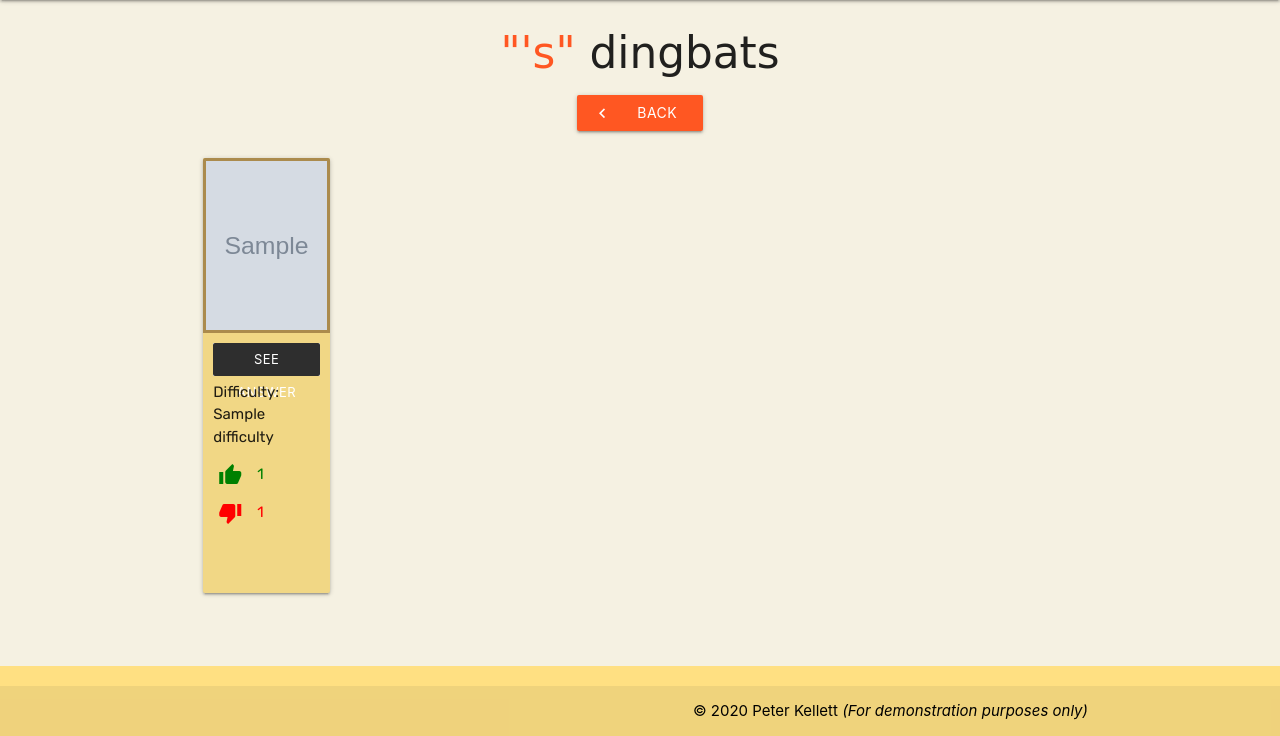
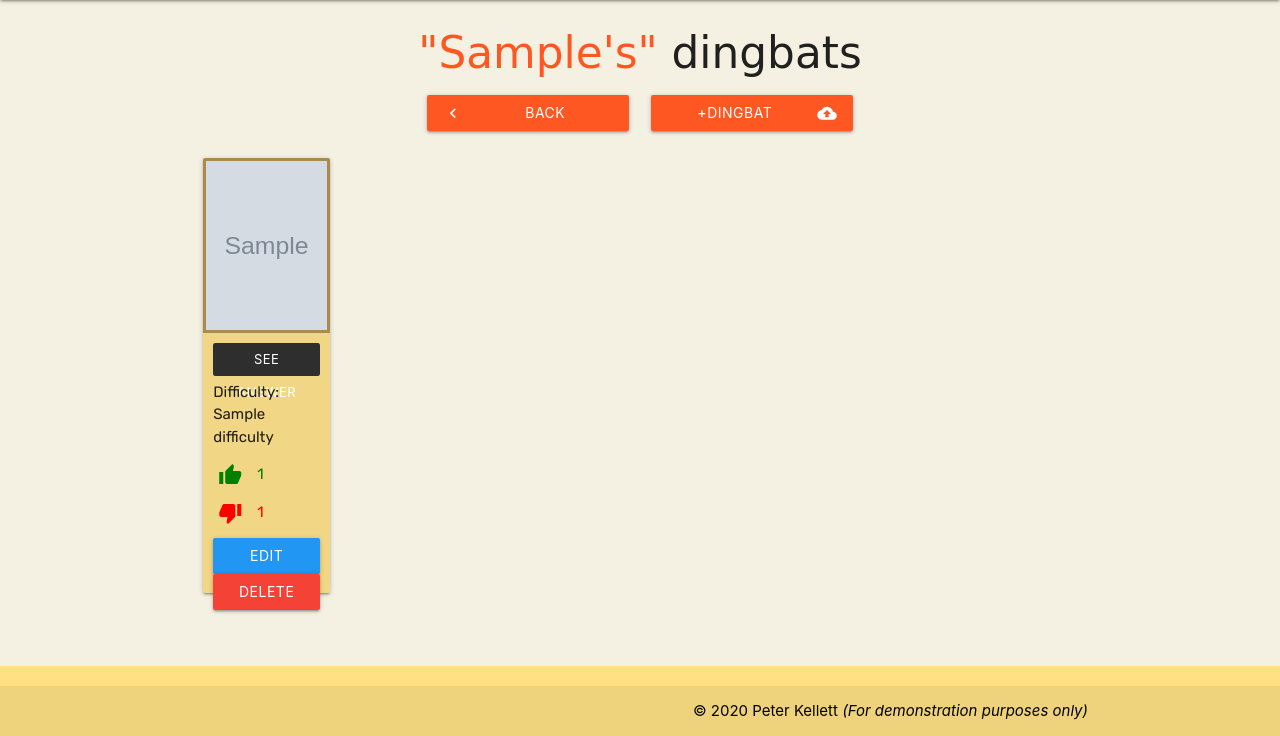
Before and after one commit to PeterKellett/project-3, a Flask app: template templates/my-dingbats.html in a window 1280 px wide. Shown: the part 64-800 px from the top of the page. Run offline with Flask 2, Linux system fonts and the light colour scheme; the visitor is signed in with stand-in values (Sample User, id 1); the template is opened without the code that fills it: most values are stand-ins (such as "Sample title", 1, 10 or a date in 2020); grey boxes marked "Sample" are stand-in pictures; some libraries are stand-ins or nearby versions.

Commit message:
Refactored code.

```diff
--- a/templates/my-dingbats.html
+++ b/templates/my-dingbats.html
@@ -2,21 +2,31 @@
 <html lang="en">
   {% extends 'base.html' %} {% block content %}
   <section class="container">
-	<h3 class="intro"><span>"{{user["username"].title()}}'s"</span> dingbats</h3>
+    <h3 class="intro">
+      <span>"{{contributer["username"].title()}}'s"</span> dingbats
+    </h3>
     <div class="row center-align">
-		{% if user["_id"] == session["id"] %}
+      {% if contributer["_id"] == session["id"] %}
       <div class="col s6 m4 offset-m2 l3 offset-l3">
-			<a href="{{url_for('browse', browse_category='All')}}"
-				class="deep-orange btn"><i class="material-icons left">chevron_left</i>Back</a>
+        <a
+          href="{{url_for('browse', browse_category='All')}}"
+          class="deep-orange btn"
+          ><i class="material-icons left">chevron_left</i>Back</a
+        >
       </div>
       <div class="col s6 m4 l3">
-			<a href="{{url_for('upload_dingbat')}}"
-				class="deep-orange btn"><i class="material-icons right">cloud_upload</i><strong>+</strong>dingbat</a>
+        <a href="{{url_for('upload_dingbat')}}" class="deep-orange btn"
+          ><i class="material-icons right">cloud_upload</i
+          ><strong>+</strong>dingbat</a
+        >
       </div>
       {% else %}
       <div class="col s6 offset-s3 l2 offset-l5">
-			<a href="{{url_for('browse', browse_category='All')}}"
-				class="deep-orange btn"><i class="material-icons left">chevron_left</i>Back</a>
+        <a
+          href="{{url_for('browse', browse_category='All')}}"
+          class="deep-orange btn"
+          ><i class="material-icons left">chevron_left</i>Back</a
+        >
       </div>
       {% endif %}
     </div>
@@ -31,9 +41,7 @@
           </div>
           <div class="card-content">
             <div class="card-answer">
-							<button
-                class="answer-button text-lighten-1 btn-small btn-flat"
-              >
+              <button class="answer-button text-lighten-1 btn-small btn-flat">
                 See Answer
               </button>
               <p class="left-align answer" hidden>
@@ -45,7 +53,7 @@
             </p>
             <p class="left-align">{{dingbat.difficulty.capitalize()}}</p>
           </div>
-					<div class="div thumb-icons">
+          <div class="thumb-icons">
             {% if 'user' in session %} {% set ns = namespace(liked=false) %} {%
             for item in dingbat.likes %} {% if item == session.id %} {% set
             ns.liked = True %} {% endif %} {% endfor %} {% if ns.liked == True
@@ -65,10 +73,13 @@
             True %} {% endif %} {% endfor %} {% if ns.disliked == True %}
             <a href="{{ url_for('undislike', dingbat_id=dingbat._id)}}">
               <i class="material-icons left dislike icon-large"
-                >thumb_down</i></a>
+                >thumb_down</i
+              ></a
+            >
             {% else %}
             <a href="{{ url_for('dislike', dingbat_id=dingbat._id)}}">
-							<i class="material-icons left dislike">thumb_down</i></a>
+              <i class="material-icons left dislike">thumb_down</i></a
+            >
             {% endif %}
             <p class="dislike left-align">{{ dingbat.dislikes|count }}</p>
             {% else %}
@@ -82,12 +93,18 @@
             <p class="dislike left-align">{{ dingbat.dislikes|count }}</p>
             {% endif %}
           </div>
-					{% if user['_id'] == session['id'] %}
-					<div>
-						<a href="{{url_for('edit_dingbat', dingbat_id=dingbat._id)}}"
-							class="btn btn_small blue">Edit</a>
-						<a href="{{url_for('delete_dingbat', dingbat_id=dingbat._id)}}"
-							class="waves-effect waves-light btn btn_small red">Delete</a>
+          {% if contributer['_id'] == session['id'] %}
+          <div class="edit-buttons">
+            <a
+              href="{{url_for('edit_dingbat', dingbat_id=dingbat._id)}}"
+              class="btn btn_small blue hoverable"
+              >Edit</a
+            >
+            <a
+              href="{{url_for('delete_dingbat', dingbat_id=dingbat._id)}}"
+              class="btn btn_small red hoverable"
+              >Delete</a
+            >
           </div>
           {% endif %}
         </div>
@@ -97,7 +114,6 @@
   </section>
   <script type="text/javascript">
     $(document).ready(function () {
-      console.log("Xtra Document ready!");
       $(".answer-button").click(function () {
         $(this).toggle();
         $(this).siblings(".answer").toggle();
@@ -109,5 +125,4 @@
     });
   </script>
   {% endblock %}
-
 </html>
```
Lines whose indentation alone changed are shown as unchanged.
